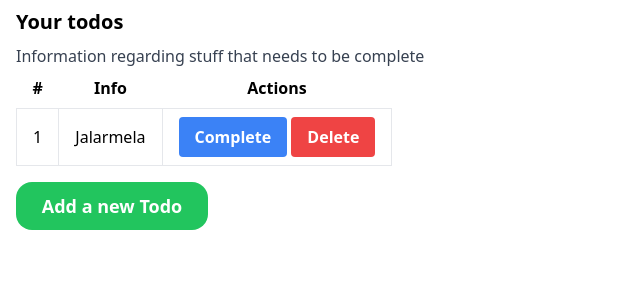
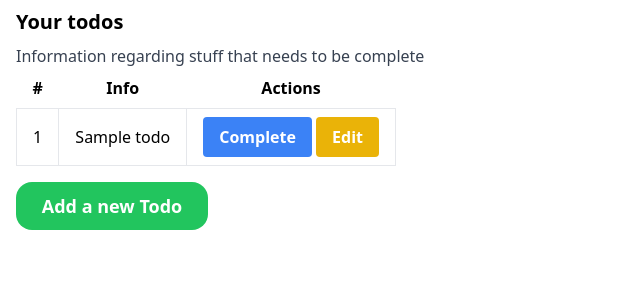
Before and after one commit to DanteLopezL/fastapi_mvc, a FastAPI app: page /todos/ in a window 1280 px wide. Shown: the part 76-376 px from the top of the page, without its empty margins (0-640 px from the left). Run offline with FastAPI, Linux system fonts and the light colour scheme; tables that the repository leaves empty hold one stand-in row (values such as "Sample post"); some libraries are stand-ins or nearby versions.

Commit message:
New todo page functional

```diff
--- a/app/api/routes/todos.py
+++ b/app/api/routes/todos.py
@@ -1,11 +1,11 @@
 from pathlib import Path
 from typing import Annotated
-from fastapi import APIRouter, Depends, HTTPException, Query, Request
+from fastapi import APIRouter, Depends, Form, HTTPException, Query, Request, status
 from app.api.deps import db_dependency , user_dependency
 from app.models.requests import TodoRequest
 from app.models.models import Todo
 
-from fastapi.responses import HTMLResponse
+from fastapi.responses import HTMLResponse, RedirectResponse
 from fastapi.templating import Jinja2Templates
 
 todo_router = APIRouter()
@@ -14,20 +14,30 @@ templates_directory = Path(__file__).parent.parent.parent / "templates"
 templates = Jinja2Templates(directory=str(templates_directory))
 
 @todo_router.get('/', response_class=HTMLResponse)
-async def get_all_by_user( request : Request ):
-    print(f'Template directory {templates_directory}')
-    return templates.TemplateResponse('home.html', { 'request': request })
+async def view_get_all_by_user( request : Request , db : db_dependency ):
+    todos = db.query(Todo).filter(Todo.user_id == 1).all()
+    return templates.TemplateResponse('home.html', { 'request': request , 'todos' : todos })
 
 @todo_router.get('/new', response_class=HTMLResponse)
-async def create_new_todo( request : Request ):
-    print(f'Template directory {templates_directory}')
+async def view_create_new_todo( request : Request ):
     return templates.TemplateResponse('add-todo.html', { 'request': request })
 
+@todo_router.post('/new')
+async def create_new_todo( request : Request,  db : db_dependency , title : str = Form(...) , description : str = Form(...) , priority : int = Form(...)):
+    todo = Todo()
+    todo.title = title
+    todo.description = description
+    todo.priority = priority
+    todo.complete = False
+    todo.user_id = 1
+    db.add(todo)
+    db.commit()
+
+    return RedirectResponse(url='/todos', status_code=status.HTTP_302_FOUND)
+
 @todo_router.get('/edit', response_class=HTMLResponse)
-async def edit_todo( request : Request ):
-    print(f'Template directory {templates_directory}')
+async def view_edit_todo( request : Request ):
     return templates.TemplateResponse('edit-todo.html', { 'request': request })
-
 
 # @todo_router.get('/get')
 # async def get_todo_by_id( user : user_dependency, db : db_dependency , id: int = Query(gt=0) ):
@@ -35,13 +45,6 @@ async def edit_todo( request : Request ):
 #     if todo is not None:
 #         return todo
 #     raise HTTPException(status_code=404 , detail='Todo does not exist')
-
-# @todo_router.post('/new')
-# async def create_new_todo( user : user_dependency, db : db_dependency, request : TodoRequest ):
-#     todo = Todo(**request.model_dump(), user_id= user.get('user_id'))
-#     db.add(todo)
-#     db.commit()
-#     return 'Successfully created todo'
 
 # @todo_router.put('/edit')
 # async def edit_todo( user : user_dependency, db : db_dependency , request : TodoRequest , id: int = Query(gt=0) ):
--- a/app/templates/home.html
+++ b/app/templates/home.html
@@ -16,22 +16,26 @@
                     </tr>
                 </thead>
                 <tbody>
+
+                    {% for todo in todos %}
                         <tr>
-                        <td class="border px-4 py-2">1</td>
-                        <td class="border px-4 py-2">Jalarmela</td>
+                            <td class="border px-4 py-2"> {{todo._id}} </td>
+                            <td class="border px-4 py-2"> {{ todo.title }} </td>
                             <td class="border px-4 py-2">
                                 <button
                                     class="bg-blue-500 hover:bg-blue-700 text-white font-bold py-2 px-4 rounded">Complete</button>
                                 <button
-                                class="bg-red-500 hover:bg-red-700 text-white font-bold py-2 px-4 rounded">Delete</button>
+                                    onclick="window.location.href='/todos/edit'"
+                                    class="bg-yellow-500 hover:bg-yellow-700 text-white font-bold py-2 px-4 rounded">Edit</button>
                             </td>
                         </tr>
+                    {% endfor %}
+
                 </tbody>
             </table>
 
 
-            <button
-                class="group relative h-12 w-48 overflow-hidden rounded-2xl bg-green-500 text-lg font-bold text-white">
+            <button onclick="window.location.href='/todos/new'" class="group relative h-12 w-48 overflow-hidden rounded-2xl bg-green-500 text-lg font-bold text-white">
                 Add a new Todo
                 <div
                     class="absolute inset-0 h-full w-full scale-0 rounded-2xl transition-all duration-300 group-hover:scale-100 group-hover:bg-white/30">
```
Also changed, not shown: app/templates/add-todo.html (+5 -5 lines). Lines whose indentation alone changed are shown as unchanged.
